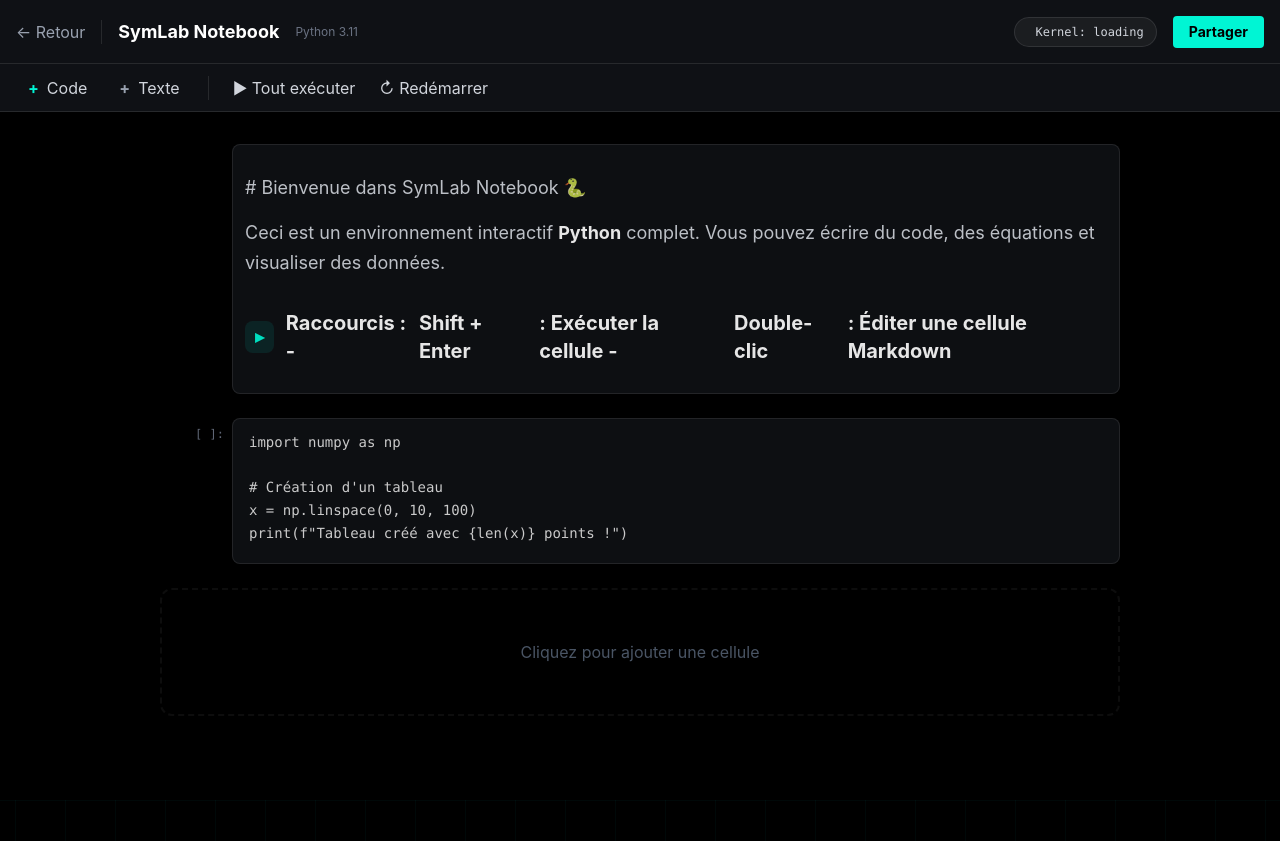
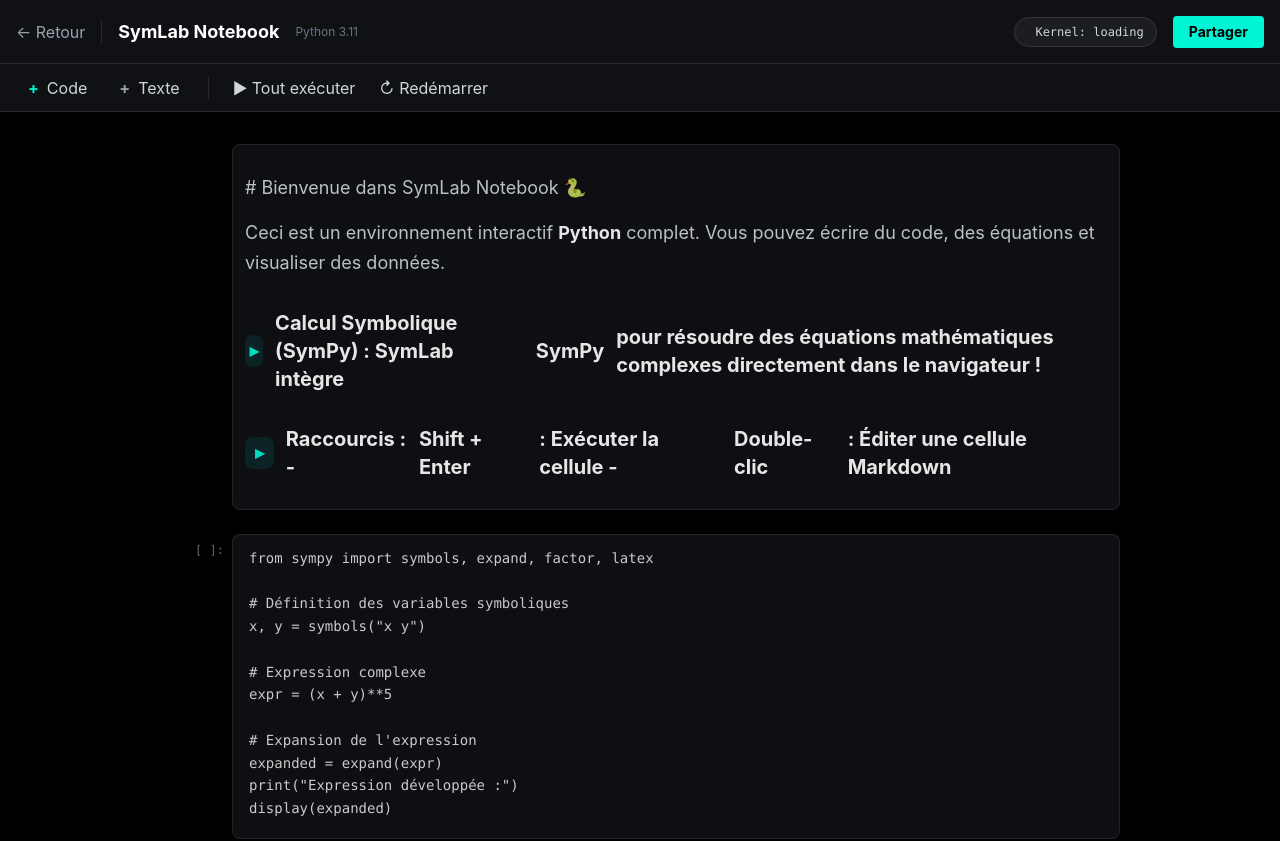
Before and after one commit to symlabsn/SymLab, a Next.js app: page /code in a window 1280 px wide. Shown: the top 841 px of the page. Built offline with nearby package versions, Linux system fonts and the light colour scheme.

Commit message:
Update Notebook default example to showcase SymPy symbolic calculation capabilities

```diff
--- a/src/app/code/page.js
+++ b/src/app/code/page.js
@@ -144,7 +144,7 @@
         {
             id: '1',
             type: 'markdown',
-            content: '# Bienvenue dans SymLab Notebook 🐍\n\nCeci est un environnement interactif **Python** complet. Vous pouvez écrire du code, des équations et visualiser des données.\n\n### Raccourcis :\n- **Shift + Enter** : Exécuter la cellule\n- **Double-clic** : Éditer une cellule Markdown',
+            content: '# Bienvenue dans SymLab Notebook 🐍\n\nCeci est un environnement interactif **Python** complet. Vous pouvez écrire du code, des équations et visualiser des données.\n\n### Calcul Symbolique (SymPy) :\nSymLab intègre **SymPy** pour résoudre des équations mathématiques complexes directement dans le navigateur !\n\n### Raccourcis :\n- **Shift + Enter** : Exécuter la cellule\n- **Double-clic** : Éditer une cellule Markdown',
             status: 'idle',
             output: null,
             isEditing: false
@@ -152,7 +152,7 @@
         {
             id: '2',
             type: 'code',
-            content: 'import numpy as np\n\n# Création d\'un tableau\nx = np.linspace(0, 10, 100)\nprint(f"Tableau créé avec {len(x)} points !")',
+            content: 'from sympy import symbols, expand, factor, latex\n\n# Définition des variables symboliques\nx, y = symbols("x y")\n\n# Expression complexe\nexpr = (x + y)**5\n\n# Expansion de l\'expression\nexpanded = expand(expr)\nprint("Expression développée :")\ndisplay(expanded)',
             status: 'idle',
             output: null,
             executionCount: null
```
